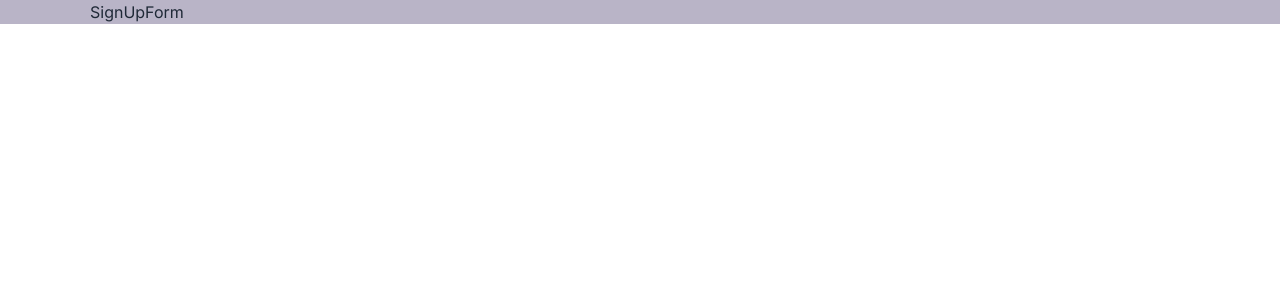
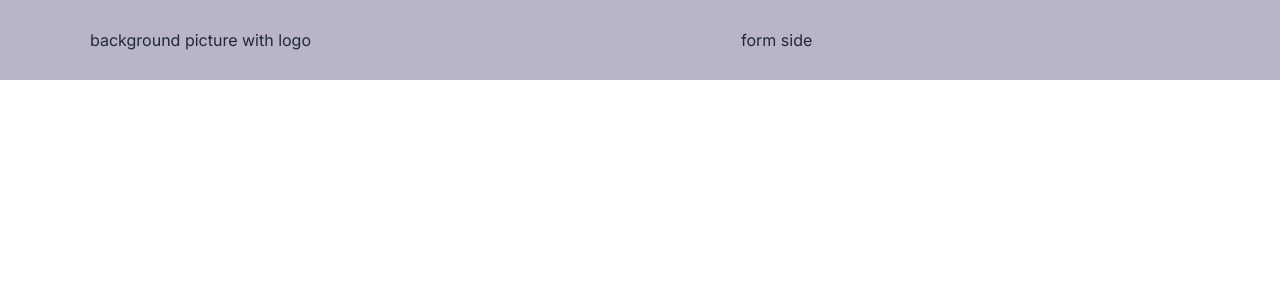
Before and after one commit to Makhi7/thongoland-sleep-tracker, a Next.js app: page /sign-up in a window 1280 px wide. Shown: the top 300 px of the page. Built offline with nearby package versions, Linux system fonts and the light colour scheme.

Commit message:
builiding signup ui component

```diff
--- a/app/ui/use-signup/signup.tsx
+++ b/app/ui/use-signup/signup.tsx
@@ -2,6 +2,13 @@ import React from 'react'
 
 export default function SignUpForm() {
   return (
-    <div>SignUpForm</div>
+    <div className="grid grid-cols-12 gap-4 py-7">
+      <div className="col-span-6">
+        background picture with logo
+      </div>
+      <div className="col-start-8 col-span-5">
+        form side
+      </div>
+    </div>
   )
 }
```
